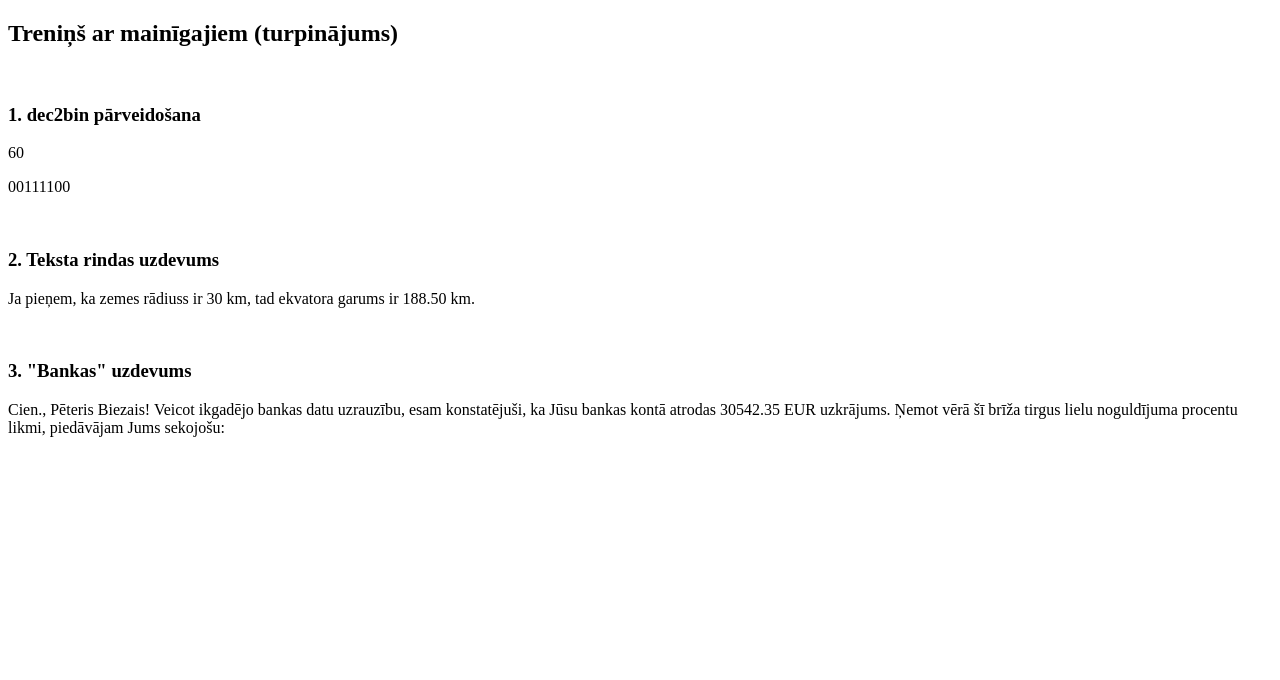
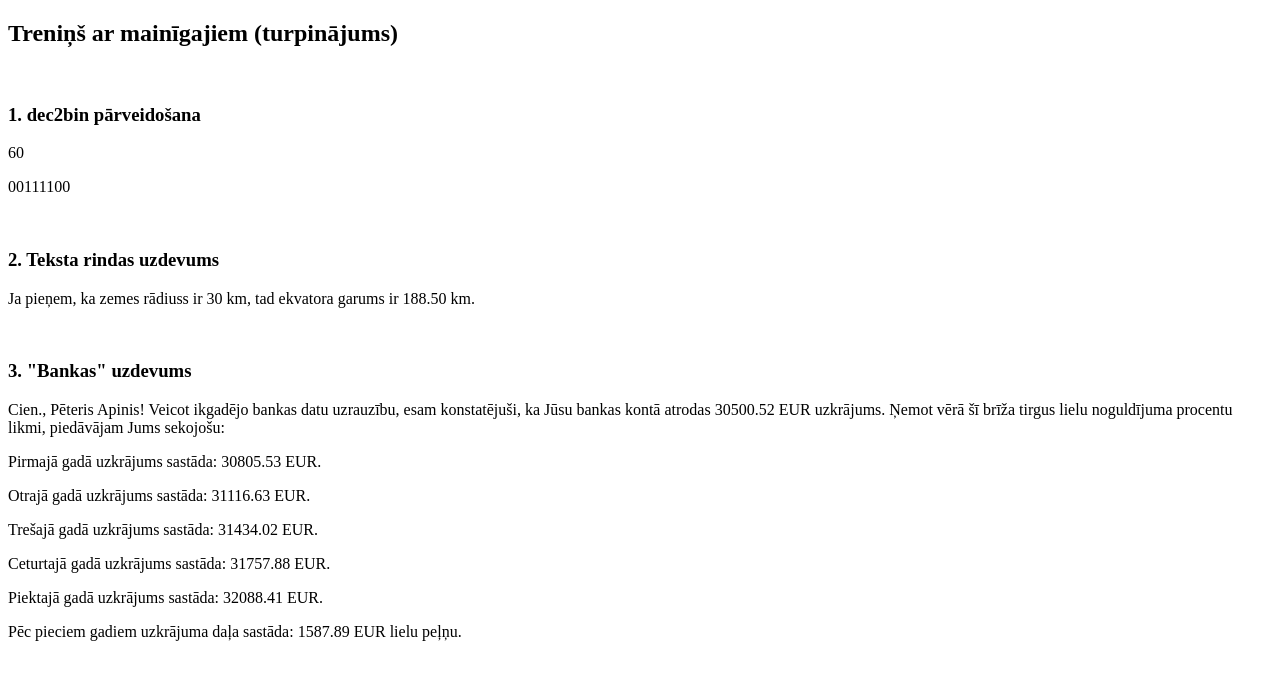
Before and after one commit to MariteAdijane/DialogsAB_JavaScript, a plain HTML site: page Class09_20220613/index.html in a window 1280 px wide. Drawn offline with Linux system fonts and the light colour scheme.

Commit message:
Done class09

```diff
--- a/Class09_20220613/index.html
+++ b/Class09_20220613/index.html
@@ -16,6 +16,12 @@
 
 <h3>3. "Bankas" uzdevums</h3>
 <p id="gada_procentu_likme"></p>
+<p id="uzkrajums_1"></p>
+<p id="uzkrajums_2"></p>
+<p id="uzkrajums_3"></p>
+<p id="uzkrajums_4"></p>
+<p id="uzkrajums_5"></p>
+<p id="pec_pieciem_gadiem"></p>
 
 <script src="script.js"></script>
 
--- a/Class09_20220613/script.js
+++ b/Class09_20220613/script.js
@@ -98,19 +98,29 @@ console.log(text);
 Uzdevums 3
 */
 var vards = "Pēteris";
-var uzvards = "Biezais!";
-var sakuma_summa_EUR = 30542.35
+var uzvards = "Apinis!";
+var sakuma_summa_EUR = 30500.52;
 var uzruna = "Cien., " + vards + " " + uzvards;
 var saturs = "Veicot ikgadējo bankas datu uzrauzību, esam konstatējuši, ka Jūsu bankas kontā atrodas" +
 " " + sakuma_summa_EUR + " EUR uzkrājums." + " " +"Ņemot vērā šī brīža tirgus lielu noguldījuma procentu likmi, piedāvājam Jums sekojošu: ";
 
 var procents_1_gada = sakuma_summa_EUR * 0.01 + sakuma_summa_EUR;
-var procents_2_gada = sakuma_summa_EUR * 0.02 + sakuma_summa_EUR;
-var procents_3_gada = sakuma_summa_EUR * 0.03 + sakuma_summa_EUR;
-var procents_4_gada = sakuma_summa_EUR * 0.04 + sakuma_summa_EUR;
-var procents_5_gada = sakuma_summa_EUR * 0.05 + sakuma_summa_EUR;
+var procents_2_gada = procents_1_gada * 0.02 + sakuma_summa_EUR;
+var procents_3_gada = procents_2_gada * 0.03 + sakuma_summa_EUR;
+var procents_4_gada = procents_3_gada * 0.04 + sakuma_summa_EUR;
+var procents_5_gada = procents_4_gada * 0.05 + sakuma_summa_EUR;
 
-
+var text1 = " Pirmajā gadā uzkrājums sastāda: " + procents_1_gada.toFixed(2) + " EUR. ";
+var text2 = " Otrajā gadā uzkrājums sastāda: " + procents_2_gada.toFixed(2) + " EUR. ";
+var text3 = " Trešajā gadā uzkrājums sastāda: " + procents_3_gada.toFixed(2) + " EUR. ";
+var text4 = " Ceturtajā gadā uzkrājums sastāda: " + procents_4_gada.toFixed(2) + " EUR. ";
+var text5 = " Piektajā gadā uzkrājums sastāda: " + procents_5_gada.toFixed(2) + " EUR. ";
 document.getElementById("gada_procentu_likme").innerHTML = (uzruna + " " + saturs);
+document.getElementById("uzkrajums_1").innerHTML = text1;
+document.getElementById("uzkrajums_2").innerHTML = text2;
+document.getElementById("uzkrajums_3").innerHTML = text3;
+document.getElementById("uzkrajums_4").innerHTML = text4;
+document.getElementById("uzkrajums_5").innerHTML = text5;
+document.getElementById("pec_pieciem_gadiem").innerHTML = "Pēc pieciem gadiem uzkrājuma daļa sastāda: " + (procents_4_gada * 0.05).toFixed(2) + " EUR lielu peļņu.";
 
 console.log(uzruna + " " + saturs);
```
